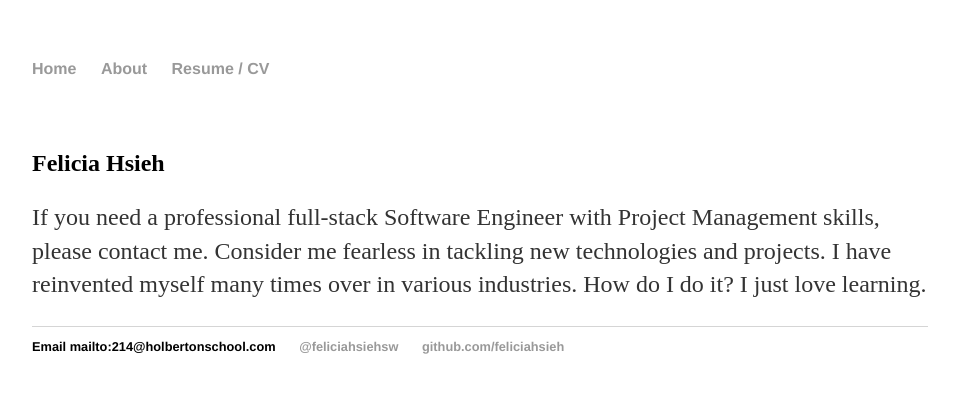
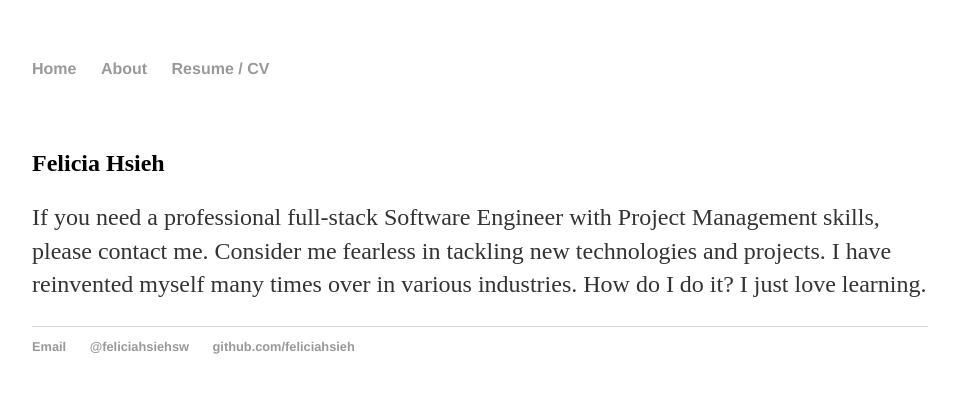
Before and after one commit to feliciahsieh/feliciahsieh.github.io, a Jekyll site: the page built from about/index.html, in a window 1280 px wide. Shown: the top 393 px of the page, without its empty margins (160-1116 px from the left). Built offline with Jekyll 4.4.1, drawn with Linux system fonts in a browser that asks for light colours.

Commit message:
Fixed contact method

```diff
--- a/_layouts/default.html
+++ b/_layouts/default.html
@@ -20,8 +20,7 @@
 			</div><!-- /.container -->
 			<footer>
 	    			<ul>
-	        			<!--li ><a href="mailto:214@holbertonschool.com">Email</a></li -->
-					<li>Email <span class="obfuscate">mailto:214@holbertonschool.com</span></li>
+	        			<li><a href="214@holbertonschool.com">Email</a></li>
 					<li><a href="http://www.twitter.com/feliciahsiehsw">@feliciahsiehsw</a></li>
 	        			<li><a href="https://github.com/feliciahsieh">github.com/feliciahsieh</a></li>
 				</ul>
```
